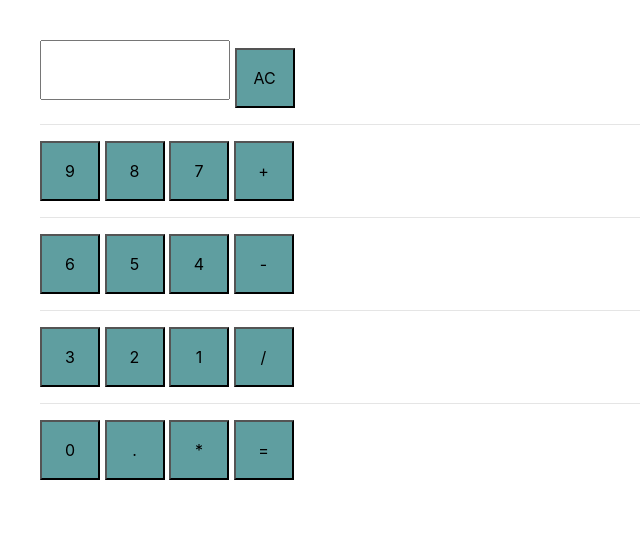
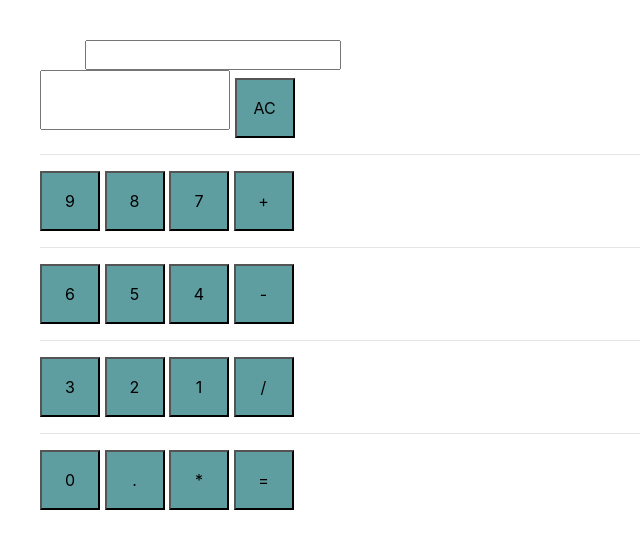
Before and after one commit to Irinabez/MyVanillaCalc, a website: page index.html in a window 1280 px wide. Shown: the whole page, without its empty margins (0-640 px from the left). Drawn offline with nearby package versions, Linux system fonts and the light colour scheme.

Commit message:
Update index.html

```diff
--- a/index.html
+++ b/index.html
@@ -8,6 +8,9 @@
 
 </head>
 <body>
+<div class="container">
+    <input type="text" id="result">
+</div>
 <input class="input" type="text" id="display"readonly>
 <button onclick="allClear()">AC</button>
 
```
